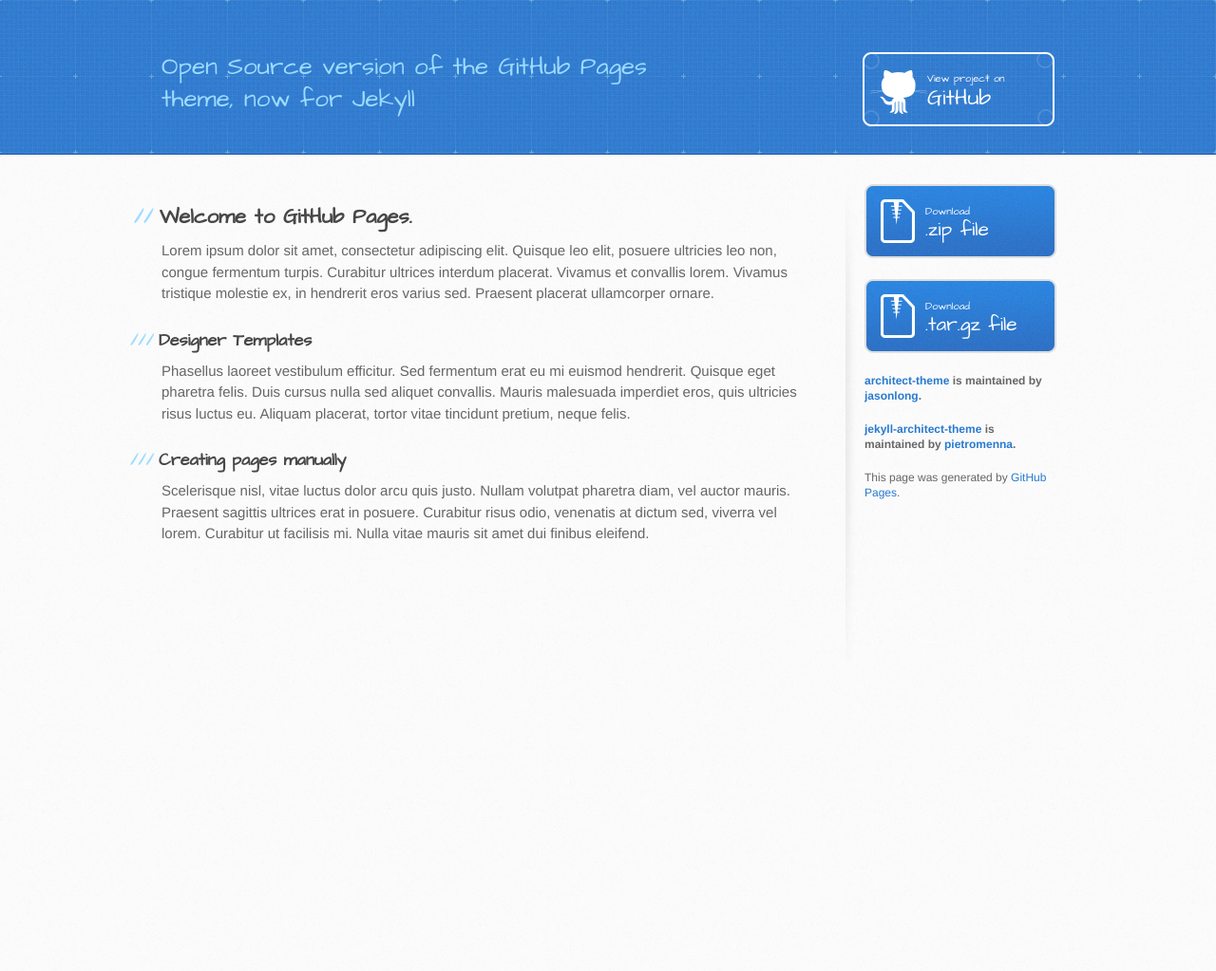
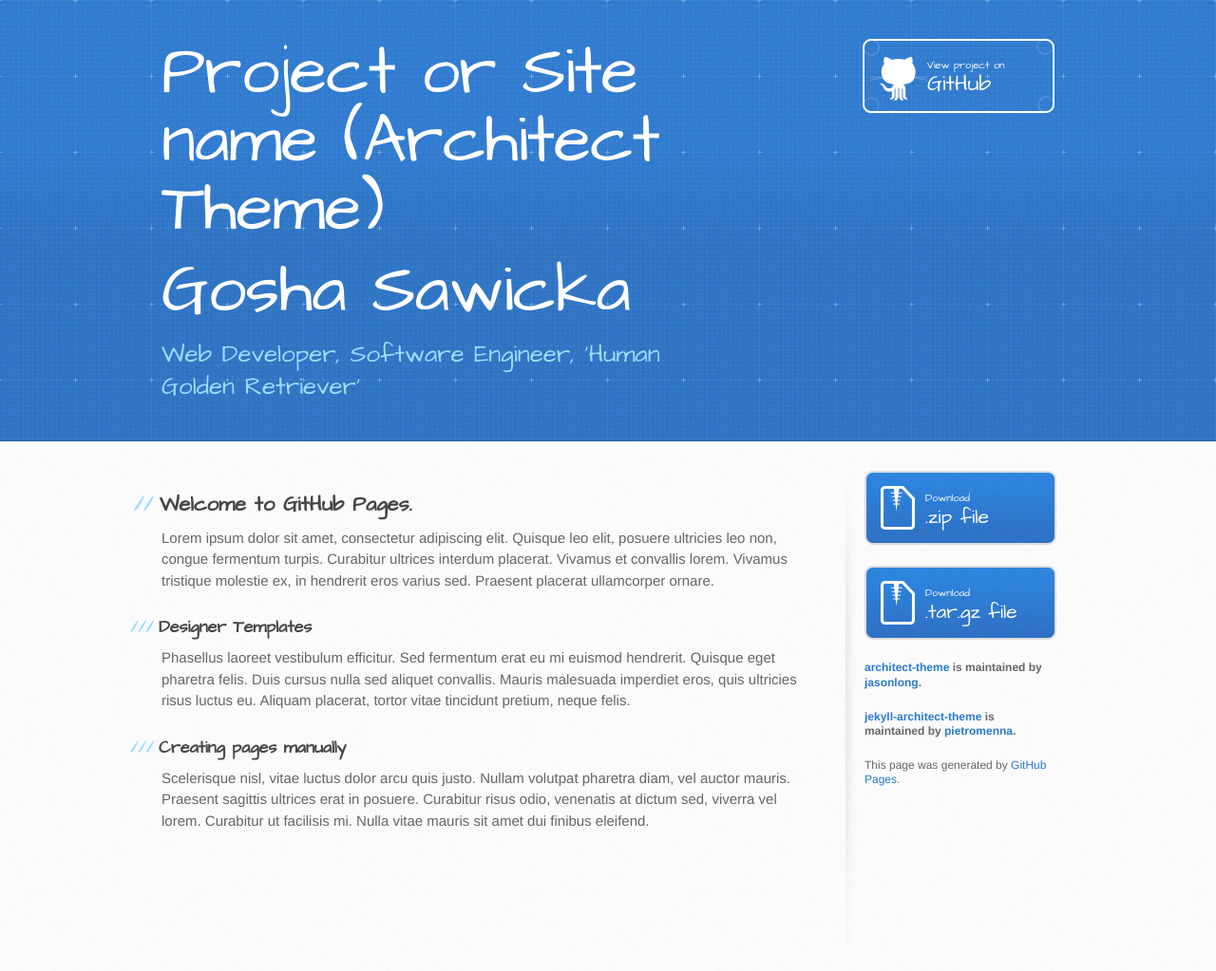
Before and after one commit to goshasawicka/goshasawicka.github.io, a Jekyll site: the page built from index.md, in a window 1280 px wide. Shown: the whole page at 95% size. Built offline with Jekyll 4.4.1, drawn with Linux system fonts in a browser that asks for light colours; our own code applies the rules of GitHub Pages for plain Markdown files; before the commit the page ends 900 px from its top, so only the background shows below that.

Commit message:
first commit

```diff
--- a/_config.yml
+++ b/_config.yml
@@ -1,16 +1,27 @@
+# Setup
 title: Gosha Sawicka
 description: Web Developer, Software Engineer, Human Golden Retriever
+name:         Project or Site name (Architect Theme)
+tagline:      A responsive theme for your project on GitHub Pages
+baseurl:      ""
+
+# Gems
+gems:
+  - jekyll-paginate
+
+#Others
+markdown: kramdown
+
 google_analytics:
 show_downloads: false
-theme: jekyll-theme-architect
 
-footer-links:
- github: patyk
- linkedin: goshasawicka
- twitter: goshagalazka
+#footer-links:
+# github: patyk
+# linkedin: goshasawicka
+# twitter: goshagalazka
 
-gems:
-  - jekyll-mentions
+#gems:
+#  - jekyll-mentions
 
 exclude:
   - Gemfile
@@ -18,3 +29,4 @@
   - LICENSE
   - README.md
   - CNAME
+  - jekyll-architect-theme-master
--- a/_layouts/default.html
+++ b/_layouts/default.html
@@ -20,7 +20,8 @@
     <header>
       <div class="inner">
         <h1> {{ site.name }} </h1>
-        <h2>Open Source version of the GitHub Pages theme, now for Jekyll</h2>
+        <h1>Gosha Sawicka </h1>
+        <h2>Web Developer, Software Engineer, 'Human Golden Retriever'</h2>
         <a href="https://github.com/pietromenna/jekyll-architect-theme" class="button"><small>View project on</small> GitHub</a>
       </div>
     </header>
```
Also changed, not shown: 1 other file.
